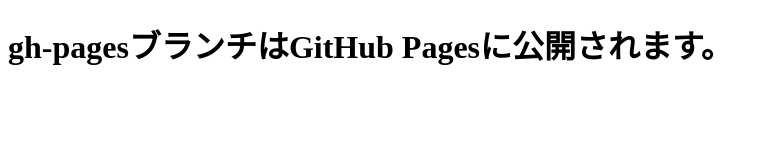
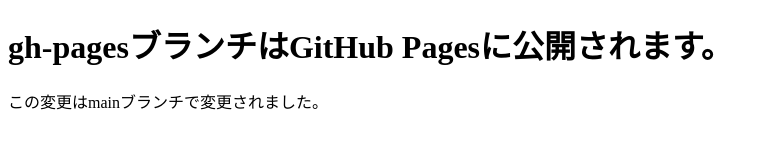
Before and after one commit to sho-kawa/git-study, a plain HTML site: page index.html in a window 1280 px wide. Shown: the whole page, without its empty margins (0-768 px from the left). Drawn offline with Linux system fonts and the light colour scheme.

Commit message:
段落を追加

```diff
--- a/index.html
+++ b/index.html
@@ -6,5 +6,6 @@
 </head>
 <body>
     <h1>gh-pagesブランチはGitHub Pagesに公開されます。</h1>
+    <p>この変更はmainブランチで変更されました。</p>
 </body>
 </html>
```
